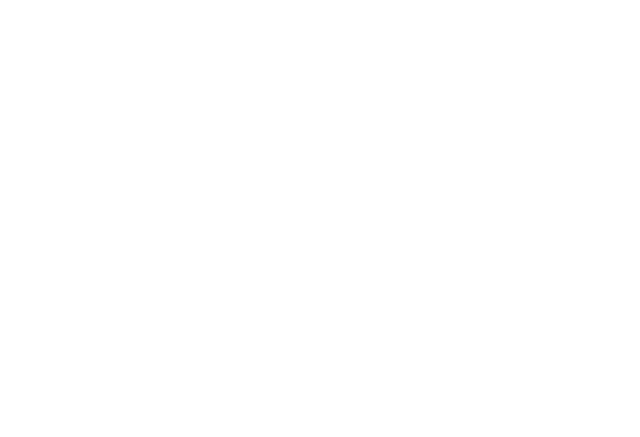
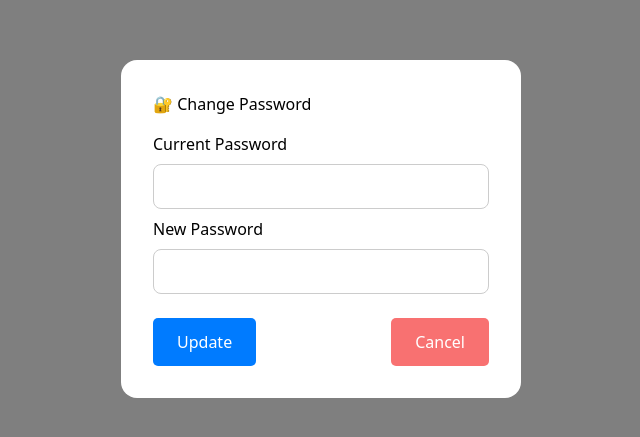
Before and after one commit to SamiraOssama/SpeCodeFusion, a React (Vite) app: page /change-password in a window 1280 px wide. Before the commit this address had no page. Shown: the part 171-608 px from the top of the page, without its empty margins (319-959 px from the left). Built offline with nearby package versions, Linux system fonts and the light colour scheme.

Commit message:
change password

```diff
--- a/src/App.jsx
+++ b/src/App.jsx
@@ -22,6 +22,7 @@
 import All from "./pages/All";
 import RequestPage from"./pages/Requestpage";
 import GoogleSuccess from "./pages/GoogleSuccess";
+import ChangePassword from "./pages/ChangePassword";
  // Fixed casing
 
 function App() {
@@ -142,6 +143,7 @@
            <Route path="/All" element={<All />}/>
            <Route path="/Requestpage" element={<RequestPage />}/>
            <Route path="/google-login-success" element={<GoogleSuccess />} />
+           <Route path="/change-password" element={<ChangePassword />} />
 
         </Routes>
       </main>
--- /dev/null
+++ b/src/ChangePassword.css
@@ -0,0 +1,56 @@
+.modal-overlay {
+    position: fixed;
+    top: 0;
+    left: 0;
+    width: 100%;
+    height: 100%;
+    background-color: rgba(0, 0, 0, 0.5);
+    display: flex;
+    align-items: center;
+    justify-content: center;
+    z-index: 999;
+  }
+
+  .modal-content {
+    background: white;
+    padding: 2rem;
+    border-radius: 1rem;
+    width: 90%;
+    max-width: 400px;
+  }
+
+  .modal-content h2 {
+    margin-bottom: 1rem;
+  }
+
+  .modal-content input {
+    width: 100%;
+    padding: 0.6rem;
+    margin: 0.5rem 0;
+    border-radius: 0.5rem;
+    border: 1px solid #ccc;
+  }
+
+  .modal-actions {
+    display: flex;
+    justify-content: space-between;
+    margin-top: 1rem;
+  }
+
+  button {
+    padding: 0.6rem 1.2rem;
+    border: none;
+    border-radius: 0.5rem;
+    background-color: #3b82f6;
+    color: white;
+    cursor: pointer;
+  }
+
+  .cancel-btn {
+    background-color: #f87171;
+  }
+
+  .modal-message {
+    color: red;
+    margin-bottom: 1rem;
+  }
--- /dev/null
+++ b/src/pages/ChangePassword.jsx
@@ -0,0 +1,62 @@
+import React, { useState } from "react";
+import "../ChangePassword.css";
+import axios from "axios";
+
+
+const ChangePassword = ({ onClose }) => {
+  const [currentPassword, setCurrentPassword] = useState("");
+  const [newPassword, setNewPassword] = useState("");
+  const [message, setMessage] = useState("");
+
+  const handleChangePassword = async (e) => {
+    e.preventDefault();
+    const token = localStorage.getItem("token");
+
+    try {
+      const res = await axios.put(
+        "http://localhost:5000/api/users/change-password",
+        { currentPassword, newPassword },
+        { headers: { Authorization: `Bearer ${token}` } }
+      );
+      setMessage(res.data.message);
+      setTimeout(onClose, 1500); // Close after success
+    } catch (err) {
+      setMessage(err.response?.data?.message || "Failed to change password.");
+    }
+  };
+
+  return (
+    <div className="modal-overlay">
+      <div className="modal-content">
+        <h2>🔐 Change Password</h2>
+        {message && <p className="modal-message">{message}</p>}
+        <form onSubmit={handleChangePassword}>
+          <label>
+            Current Password
+            <input
+              type="password"
+              value={currentPassword}
+              onChange={(e) => setCurrentPassword(e.target.value)}
+              required
+            />
+          </label>
+          <label>
+            New Password
+            <input
+              type="password"
+              value={newPassword}
+              onChange={(e) => setNewPassword(e.target.value)}
+              required
+            />
+          </label>
+          <div className="modal-actions">
+            <button type="submit">Update</button>
+            <button type="button" className="cancel-btn" onClick={onClose}>Cancel</button>
+          </div>
+        </form>
+      </div>
+    </div>
+  );
+};
+
+export default ChangePassword;
--- a/src/pages/UserProfile.jsx
+++ b/src/pages/UserProfile.jsx
@@ -6,6 +6,7 @@
 import avatar from "../assets/images/profileavatar.png";
 import Navbar from "../components/Navbar/Navbar";
 import "./UserProfile.css";
+import ChangePassword from  "../pages/ChangePassword";
 
 const UserProfile = () => {
   const [editing, setEditing] = useState(false);
@@ -18,6 +19,7 @@
   const [isLoading, setIsLoading] = useState(true);
   const [error, setError] = useState(null);
   const [reports, setReports] = useState([]);
+  const [showModal, setShowModal] = useState(false);
   const navigate = useNavigate();
 
   // Color scheme
@@ -184,9 +186,17 @@
                 <FiEdit /> {editing ? "Cancel" : "Edit Profile"}
               </motion.button>
               {!user.isGoogleUser && (
-  <Link to="/change-password" className="change-password-btn" style={{ background: colors.secondary }}>
-    <FiLock /> Change Password
-  </Link>
+  <>
+    <button
+      className="change-password-btn"
+      style={{ background: colors.secondary }}
+      onClick={() => setShowModal(true)}
+    >
+      <FiLock /> Change Password
+    </button>
+
+    {showModal && <ChangePassword onClose={() => setShowModal(false)} />}
+  </>
 )}
             </div>
           </motion.div>
```
Also changed, not shown: 2 other files (tests, documents, lock files or other folders).
